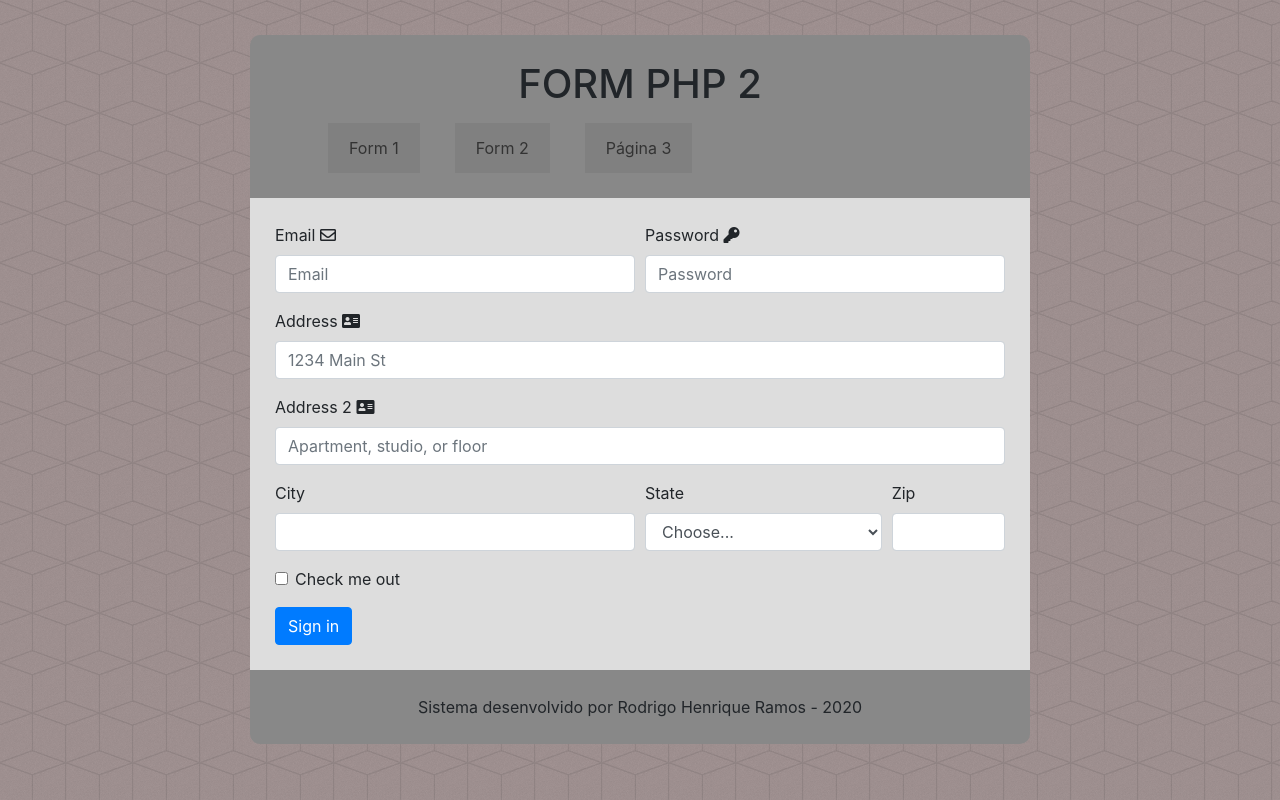
After one commit to Keilo104/faculdade-solucoes, a PHP site: page /form2.php in a window 1280 px wide. The commit adds this page. Run offline with PHP 8.4, Linux system fonts and the light colour scheme.

Commit message:
finalmente estudei pra pw2
caralho

```diff
--- /dev/null
+++ b/Semestre 3/PW2/projeto em aula loco/css/bootstrapEdit.css
@@ -0,0 +1,14 @@
+a{
+	color: #333;
+}
+
+.nav-pills .nav-link.active, .nav-pills .show>.nav-link{
+	color: #333;
+    background-color: #1e7e34;
+}
+
+#principal .col{
+	border: 1px solid black;
+	text-align: justify;
+	margin: 10px;
+}
--- a/Semestre 3/PW2/aula 03/css/estilo.css
+++ b/Semestre 3/PW2/projeto em aula loco/css/estilo.css
@@ -81,14 +81,6 @@ footer{
 	margin-bottom: 15px;
 }
 
-.erro{
-	margin:auto;
-	background-color: red;
-	padding: 20px;
-	font-weight: bold;
-	text-align: center;
-}
-
 .esquerda{
 	float: left;
 }
@@ -116,7 +108,7 @@ button{
 	padding: 15px;
 }
 
-input[type=text], select, input[type=password] {
+input, select {
   width: 100%;
   padding: 12px 20px;
   margin: 8px 0;
@@ -124,6 +116,11 @@ input[type=text], select, input[type=password] {
   border: 1px solid #ccc;
   border-radius: 4px;
   box-sizing: border-box;
+}
+
+input[type=checkbox] {
+  cursor: pointer;
+  width: auto;
 }
 
 input[type=submit] {
@@ -153,7 +150,31 @@ input[type=submit] {
   float: right;
 }
 
-li {
-	margin: 10px;
-	list-style-type: none;
+.sucesso{
+	background-color: blue;
+    font-weight: bold;
+    text-align: center;
+    padding: 15px;
+    margin-bottom: 20px;
 }
+
+.erro{
+	background-color: #e82121;
+    font-weight: bold;
+    text-align: center;
+    padding: 15px;
+    margin-bottom: 20px;
+}
+
+.erro2{
+	background-color: #e82121;
+    font-weight: bold;
+    text-align: left;
+    padding: 15px;
+    padding-left: 35px;
+    margin-bottom: 20px;
+}
+
+.erro2 li{
+	padding: 15px;
+}
--- /dev/null
+++ b/Semestre 3/PW2/projeto em aula loco/form2.php
@@ -0,0 +1,64 @@
+<?php
+	include("includes/util.php");
+	include("includes/cabecalho.php");
+?>
+<body>
+	<div id="conteudo">
+		<header id="cabecalho">
+			<h1>FORM PHP 2</h1>
+			<?php include("includes/menu.php"); ?>
+		</header>
+		<section id="principal">
+			<form>
+			  <div class="form-row">
+			    <div class="form-group col-md-6">
+			      <label for="inputEmail4">Email <i class="far fa-envelope"></i></label>
+			      <input type="email" class="form-control" id="inputEmail4" placeholder="Email">
+			    </div>
+			    <div class="form-group col-md-6">
+			      <label for="inputPassword4">Password <i class="fas fa-key"></i></label>
+			      <input type="password" class="form-control" id="inputPassword4" placeholder="Password">
+			    </div>
+			  </div>
+			  <div class="form-group">
+			    <label for="inputAddress">Address <i class="fas fa-address-card"></i></label>
+			    <input type="text" class="form-control" id="inputAddress" placeholder="1234 Main St">
+			  </div>
+			  <div class="form-group">
+			    <label for="inputAddress2">Address 2 <i class="fas fa-address-card"></i></label>
+			    <input type="text" class="form-control" id="inputAddress2" placeholder="Apartment, studio, or floor">
+			  </div>
+			  <div class="form-row">
+			    <div class="form-group col-md-6">
+			      <label for="inputCity">City</label>
+			      <input type="text" class="form-control" id="inputCity">
+			    </div>
+			    <div class="form-group col-md-4">
+			      <label for="inputState">State</label>
+			      <select id="inputState" class="form-control">
+			        <option selected>Choose...</option>
+			        <option>...</option>
+			      </select>
+			    </div>
+			    <div class="form-group col-md-2">
+			      <label for="inputZip">Zip</label>
+			      <input type="text" class="form-control" id="inputZip">
+			    </div>
+			  </div>
+			  <div class="form-group">
+			    <div class="form-check">
+			      <input class="form-check-input" type="checkbox" id="gridCheck">
+			      <label class="form-check-label" for="gridCheck">
+			        Check me out
+			      </label>
+			    </div>
+			  </div>
+			  <button type="submit" class="btn btn-primary">Sign in</button>
+			</form>
+		</section>
+		<?php include("includes/footer.php"); ?>
+	</div>
+
+	<script type="text/javascript" src="js/js.js"></script>
+</body>
+</html>
--- /dev/null
+++ b/Semestre 3/PW2/projeto em aula loco/includes/cabecalho.php
@@ -0,0 +1,11 @@
+<!DOCTYPE html>
+<html lang="pt-br">
+<head>
+	<meta charset="UTF-8">
+	<title>FORM PHP</title>
+	<link rel="stylesheet" type="text/css" href="css/estilo.css">
+	<link rel="stylesheet" href="https://maxcdn.bootstrapcdn.com/bootstrap/4.0.0/css/bootstrap.min.css" integrity="sha384-Gn5384xqQ1aoWXA+058RXPxPg6fy4IWvTNh0E263XmFcJlSAwiGgFAW/dAiS6JXm" crossorigin="anonymous">
+	<link rel="stylesheet" type="text/css" href="css/bootstrapEdit.css">
+	<link rel="stylesheet" href="https://use.fontawesome.com/releases/v5.7.2/css/all.css" integrity="sha384-fnmOCqbTlWIlj8LyTjo7mOUStjsKC4pOpQbqyi7RrhN7udi9RwhKkMHpvLbHG9Sr" crossorigin="anonymous">
+	<script src="https://maxcdn.bootstrapcdn.com/bootstrap/4.0.0/js/bootstrap.min.js" integrity="sha384-JZR6Spejh4U02d8jOt6vLEHfe/JQGiRRSQQxSfFWpi1MquVdAyjUar5+76PVCmYl" crossorigin="anonymous"></script>
+</head>
--- /dev/null
+++ b/Semestre 3/PW2/projeto em aula loco/includes/footer.php
@@ -0,0 +1,3 @@
+<footer>
+	Sistema desenvolvido por Rodrigo Henrique Ramos - 2020
+</footer>
--- /dev/null
+++ b/Semestre 3/PW2/projeto em aula loco/includes/menu.php
@@ -0,0 +1,13 @@
+<nav id="menu">
+	<ul class="nav nav-pills">
+		<li class="nav-item">
+		    <a class="nav-link" href="index.php">Form 1</a>
+	  	</li>
+	  	<li class="nav-item">
+		    <a class="nav-link" href="form2.php">Form 2</a>
+	  	</li>
+	  	<li class="nav-item">
+		    <a class="nav-link" href="pagina.php">Página 3</a>
+	  	</li>
+	</ul>
+</nav>
--- /dev/null
+++ b/Semestre 3/PW2/projeto em aula loco/includes/util.php
@@ -0,0 +1,16 @@
+<?php
+
+function debug($param){
+  echo "<pre>";
+  print_r($param);
+  echo "</pre>";
+}
+
+function make_session() {
+	$_SESSION["firstname"] = "";
+	$_SESSION["surname"] = "";
+	$_SESSION["country"] = "NULL";
+	$_SESSION["cnumber"] = "";
+	$_SESSION["cursos"] = Array();
+	$_SESSION["email"] = "";
+}
```
Also changed, not shown: Semestre 3/PW2/aula 03/index.php (deleted, +0 -82 lines), Semestre 3/PW2/aula 03/util.php (deleted, +0 -7 lines), Semestre 3/PW2/projeto em aula loco/index.php (added, +78 -0 lines), Semestre 3/PW2/projeto em aula loco/pagina.php (added, +42 -0 lines), Semestre 3/PW2/projeto em aula loco/recebeForm.php (renamed from Semestre 3/PW2/aula 03/recebeForm.php, +14 -1 lines), Semestre 3/PW2/projeto em aula loco/imgs/fundo.png (renamed from Semestre 3/PW2/aula 03/imgs/fundo.png), Semestre 3/PW2/projeto em aula loco/js/js.js (renamed from Semestre 3/PW2/aula 03/js/js.js).
